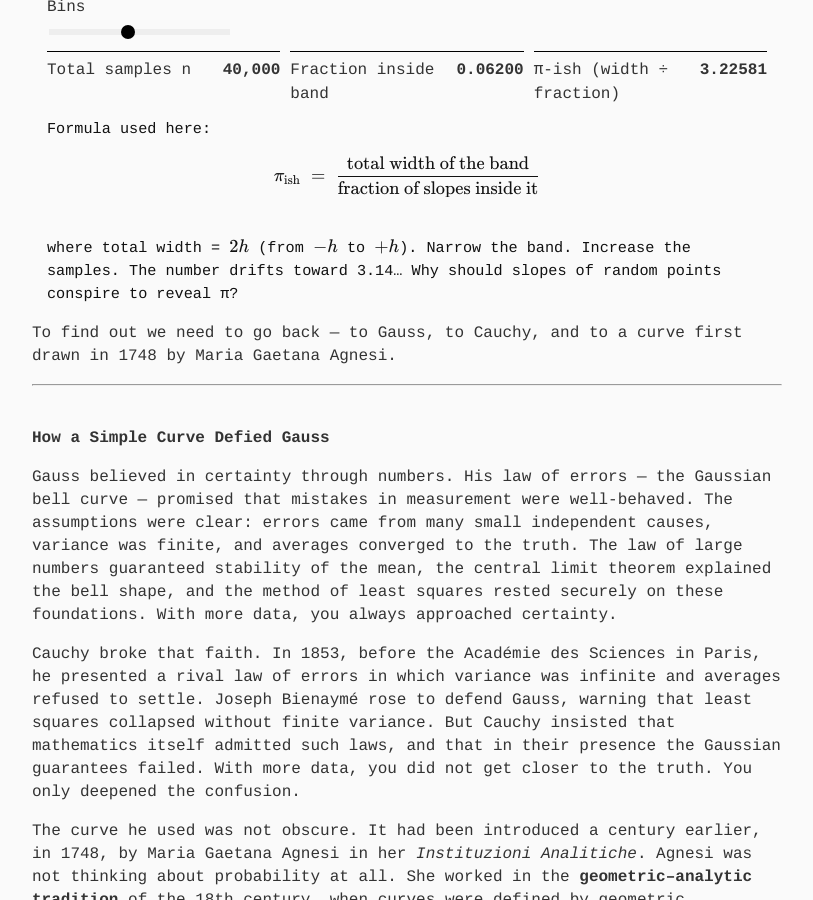
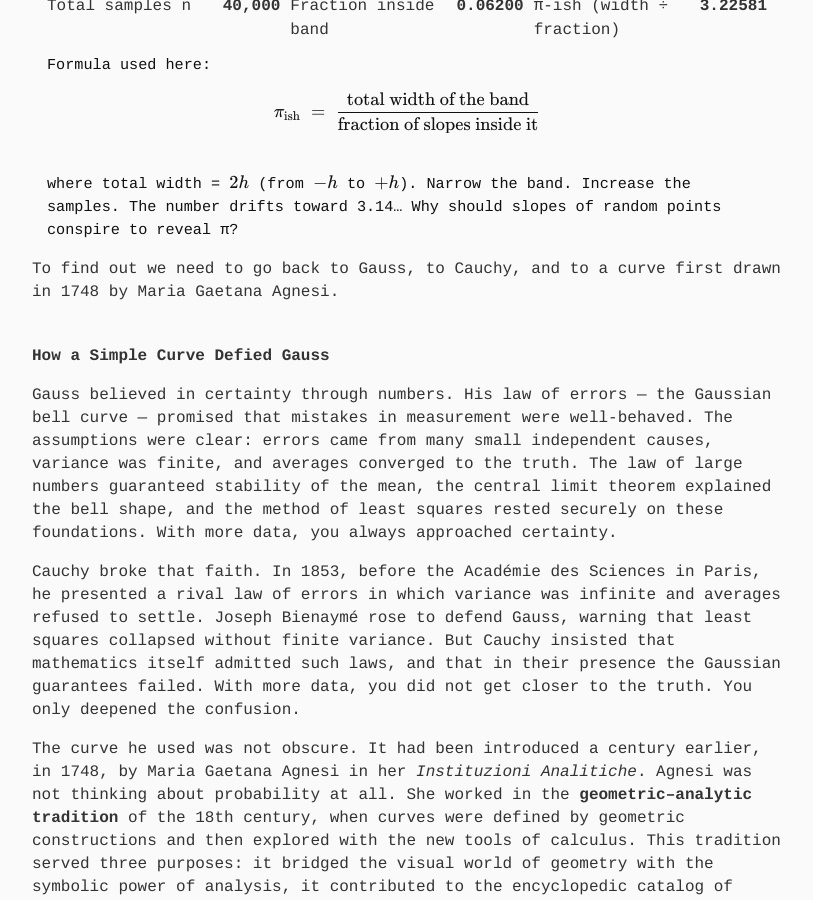
Before and after one commit to gcol33/blog, a Jekyll site: the page built from _posts/2025-09-20-gaussian-ratios.md, in a window 1280 px wide and 900 px high, scrolled down 1213 px. Shown: the whole window, without its empty margins (233-1046 px from the left). Built offline with Jekyll 4.4.1, drawn with Linux system fonts in a browser that asks for light colours; some web fonts are replaced; some of the changed text lies outside the part shown.

Commit message:
ratio post

```diff
--- a/_posts/2025-09-20-gaussian-ratios.md
+++ b/_posts/2025-09-20-gaussian-ratios.md
@@ -26,7 +24,7 @@ You can try it yourself. Watch what happens when you collect slopes, check how m
 
   <div style="display:grid; grid-template-columns: repeat(3, 1fr); gap:10px; margin-top:10px;">
     <label>Samples n
-      <input type="range" id="nSlider" min="1000" max="200000" step="1000" value="40000" />
+      <input type="range" id="nSlider" min="1000" max="100000" step="1000" value="40000" />
     </label>
     <label>Band half-width h (slopes with |Z| ≤ h)
       <input type="range" id="hSlider" min="0.02" max="0.30" step="0.005" value="0.10" />
@@ -38,7 +36,7 @@ You can try it yourself. Watch what happens when you collect slopes, check how m
 
   <div style="display:flex; gap:10px; align-items:center; margin:8px 0;">
     <label>Bins
-      <input type="range" id="binsSlider" min="41" max="181" step="20" value="101" />
+      <input type="range" id="binsSlider" min="21" max="181" step="20" value="81" />
     </label>
   </div>
 
@@ -72,7 +70,7 @@ You can try it yourself. Watch what happens when you collect slopes, check how m
 </style>
 
 <script>
-// --- standard normal via Box-Muller ---
+// standard normal via Box-Muller
 function randn(){
   let u=0,v=0,s=0;
   do{ u=Math.random()*2-1; v=Math.random()*2-1; s=u*u+v*v; }while(s===0||s>=1);
@@ -155,10 +153,8 @@ simulateAndDraw();
 </script>
 {% endraw %}
 
-To find out we need to go back — to Gauss, to Cauchy, and to a curve first drawn in 1748 by Maria Gaetana Agnesi.
+To find out we need to go back to Gauss, to Cauchy, and to a curve first drawn in 1748 by Maria Gaetana Agnesi.
 
-
----
 
 ## How a Simple Curve Defied Gauss
 
```
Also changed, not shown: other parts of _posts/2025-09-20-gaussian-ratios.md (+2 -4 lines).
